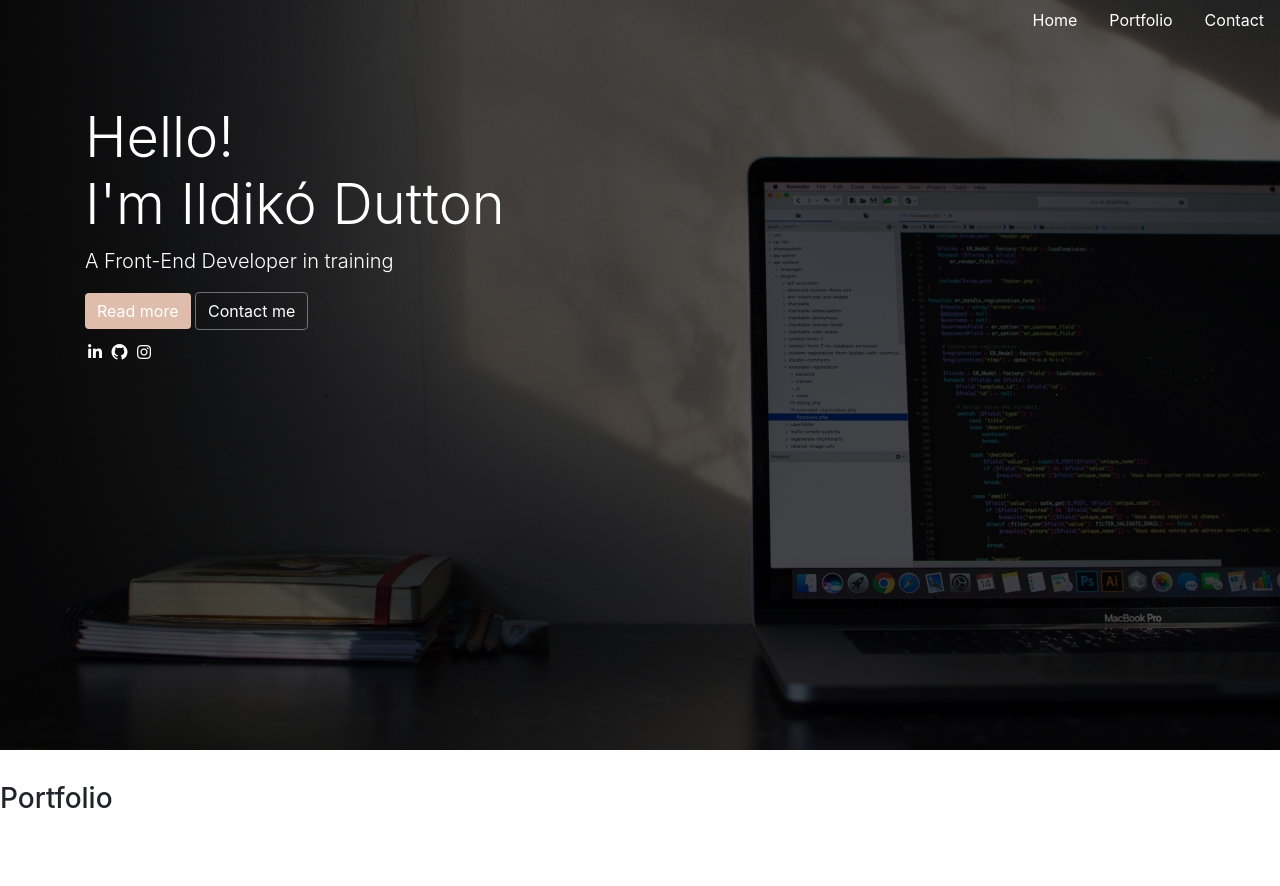
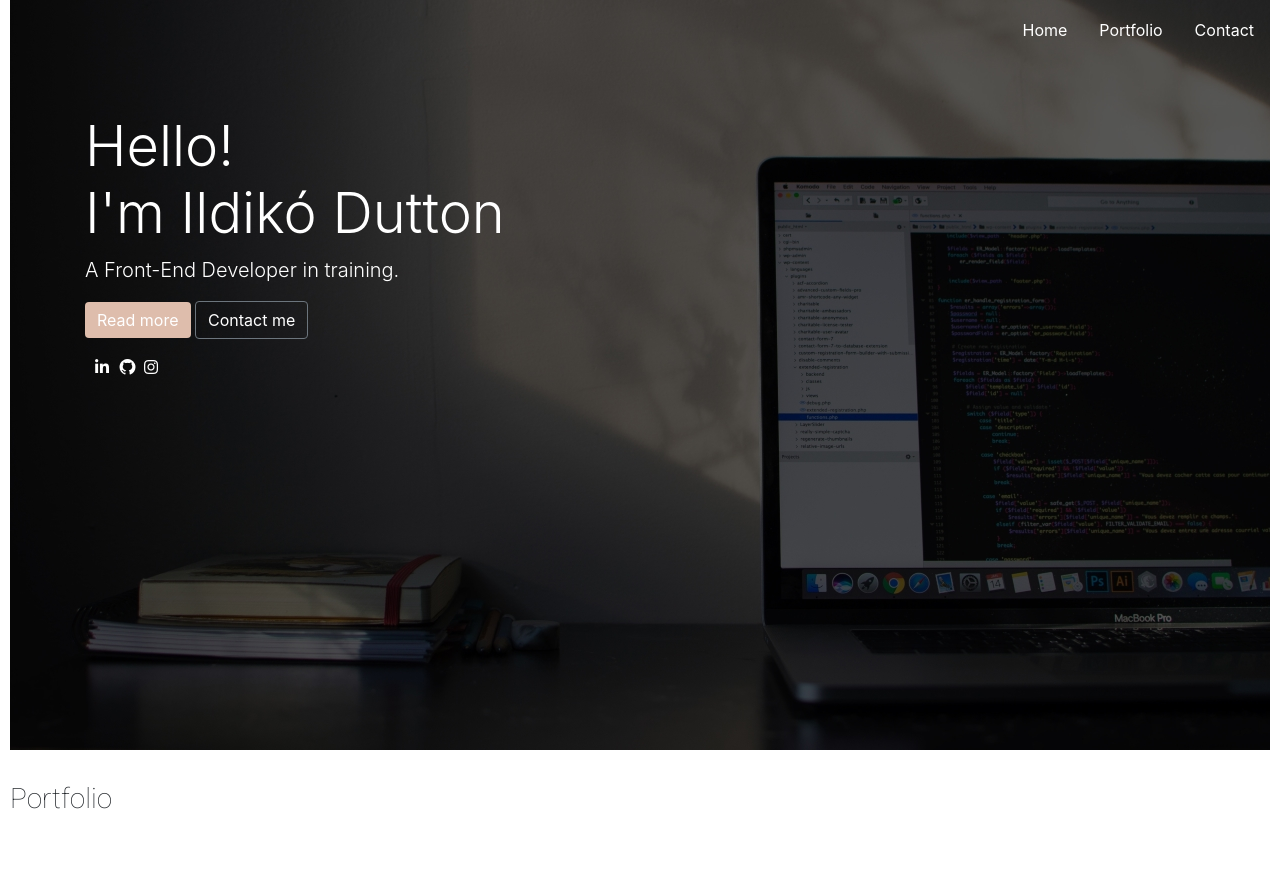
Before and after one commit to IldDtn/BS-portfolio, a plain HTML site: page index.html in a window 1280 px wide. Shown: the top 886 px of the page. Drawn offline with nearby package versions, Linux system fonts and the light colour scheme; files that its build step writes are made by us from their sources; a web font is replaced by a local one.

Commit message:
custom CSS

```diff
--- a/css/style.css
+++ b/css/style.css
@@ -1,3 +1,7 @@
+body {
+    padding-left: 10px;
+    padding-right: 10px;
+}
 .jumbotron {
     min-height: 750px;
     background-image: url(../images/ep2.jpg);
@@ -89,3 +93,28 @@ section .container-fluid{
     color:rgb(222, 189, 172);
     padding: 10px;
 }
+
+.n {
+    padding-top: 10px;
+    padding-left: 5px;
+}
+
+.soc {
+    padding:10px;
+}
+
+#pfol {
+    font-family: 'Roboto', sans-serif;
+
+}
+
+.idd {
+    min-height: 400px;
+    display: flex;
+    align-content: center;
+}
+
+.ild {
+    align-self: center;
+    padding-left: 20px;;
+}
--- a/index.html
+++ b/index.html
@@ -37,23 +37,23 @@
   <nav class="n">
     <div class="fl">
      <a class="c nav-item nav-link active" href="#">Home <span class="sr-only">(current)</span></a>
-     <a class="c nav-item nav-link" href="#">Portfolio</a>
+     <a class="c nav-item nav-link" href="#pfol">Portfolio</a>
      <a class="c nav-item nav-link" href="#">Contact</a>
     </div>
  </nav>
   <div class="container">
     <h1 class="display-4">Hello! <br> I'm Ildikó Dutton</h1>
-    <p class="lead">A Front-End Developer in training</p>
+    <p class="lead">A Front-End Developer in training.</p>
 	<button type="button" class="btn btn-primary">Read more</button>
 	<button type="button" class="btn btn-secondary">Contact me</button> <br>
-	<i class="fa-brands fa-linkedin-in"></i>
-	<i class="fa-brands fa-github"></i>
-	<i class="fa-brands fa-instagram"></i>
+	<i class="fa-brands fa-linkedin-in soc"></i>
+	<i class="fa-brands fa-github soc"></i>
+	<i class="fa-brands fa-instagram soc"></i>
 
   </div>
 </div>
 
-<h3>Portfolio</h3>
+<h3 id="pfol">Portfolio</h3>
 <div class="container">
 	<div class="row">
 		<div class="card" style="width: 18rem;">
@@ -113,9 +113,9 @@
 
 <section>
 	<div class="container-fluid">
-		<h3 class="abouti">About me</h3>
-		<div class="row">
+		<div class="row idd">
 			<div class="col-lg-9 col-md-6">
+			<h3 class="abouti">About me</h3> <br>
                <p class="bio">I am Ildi, a UK based, front-end developer in training with a passion for digital design.  As an advocate of modern technologies, I am constantly updating my knowledge and follow the latest industry trends and innovations.
 
 				My mission is to help businesses grow by providing them with beautiful, clean, modern and accessible user interfaces.
```
